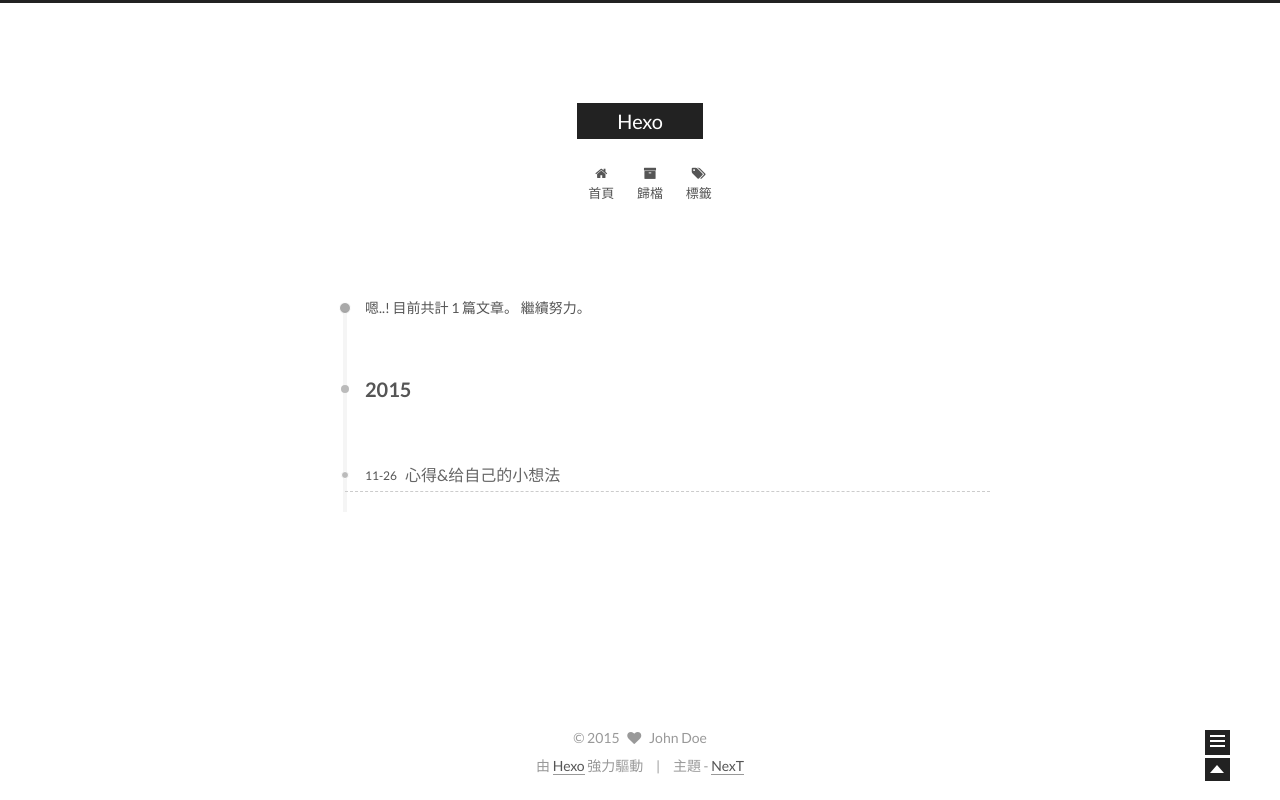
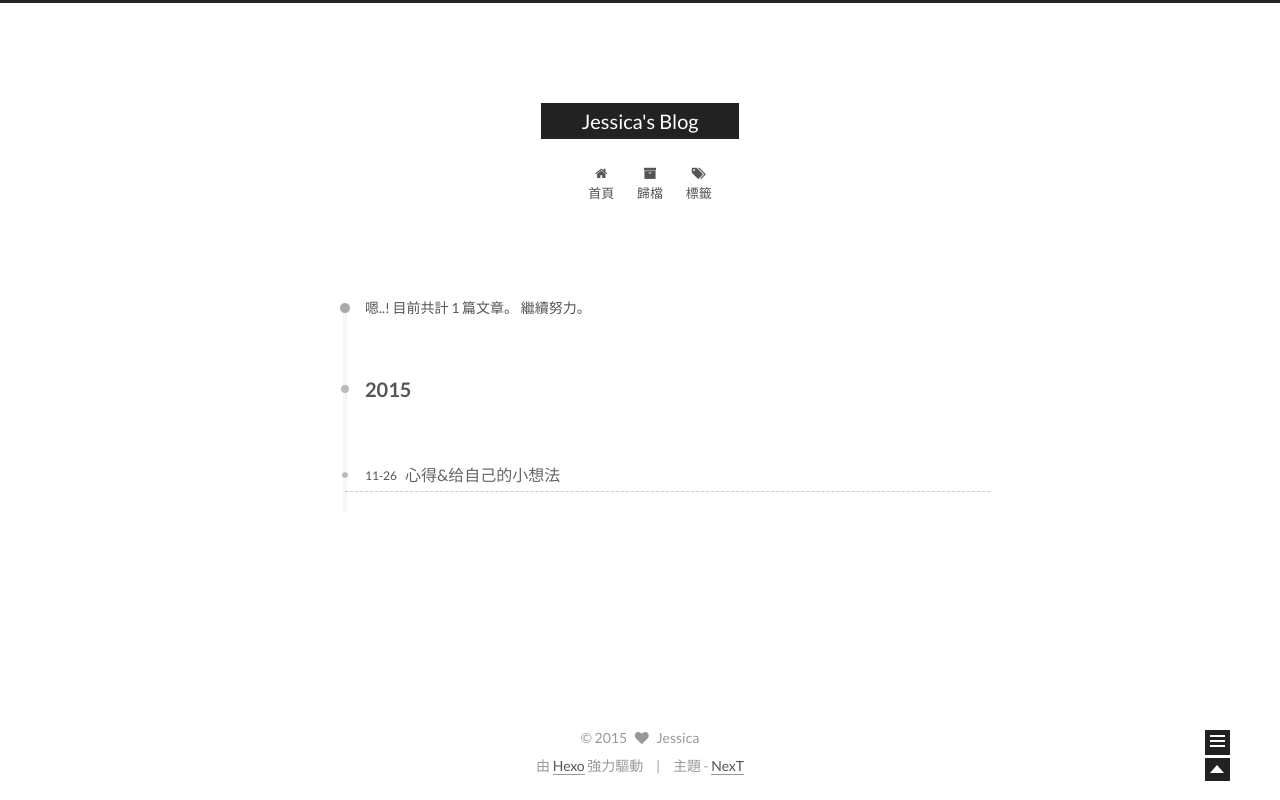
Before and after one commit to wengjiaojiao/wengjiaojiao.github.io, a plain HTML site: page archives/2015/11/index.html in a window 1280 px wide. Drawn offline with Linux system fonts and the light colour scheme.

Commit message:
Site updated: 2015-11-26 09:35:09

```diff
--- a/archives/2015/11/index.html
+++ b/archives/2015/11/index.html
@@ -53,12 +53,12 @@
 
 <meta name="description">
 <meta property="og:type" content="website">
-<meta property="og:title" content="Hexo">
+<meta property="og:title" content="Jessica's Blog">
 <meta property="og:url" content="http://yoursite.com/archives/2015/11/index.html">
-<meta property="og:site_name" content="Hexo">
+<meta property="og:site_name" content="Jessica's Blog">
 <meta property="og:description">
 <meta name="twitter:card" content="summary">
-<meta name="twitter:title" content="Hexo">
+<meta name="twitter:title" content="Jessica's Blog">
 <meta name="twitter:description">
 
 
@@ -71,7 +71,7 @@
   };
 </script>
 
-  <title> 歸檔 | Hexo </title>
+  <title> 歸檔 | Jessica's Blog </title>
 </head>
 
 <body itemscope itemtype="http://schema.org/WebPage" lang="">
@@ -102,7 +102,7 @@
   <div class="custom-logo-site-title">
     <a href="/"  class="brand" rel="start">
       <span class="logo-line-before"><i></i></span>
-      <span class="site-title">Hexo</span>
+      <span class="site-title">Jessica's Blog</span>
       <span class="logo-line-after"><i></i></span>
     </a>
   </div>
@@ -261,8 +261,8 @@
 
       <section class="site-overview sidebar-panel  sidebar-panel-active ">
         <div class="site-author motion-element" itemprop="author" itemscope itemtype="http://schema.org/Person">
-          <img class="site-author-image" src="/images/default_avatar.jpg" alt="John Doe" itemprop="image"/>
-          <p class="site-author-name" itemprop="name">John Doe</p>
+          <img class="site-author-image" src="/images/default_avatar.jpg" alt="Jessica" itemprop="image"/>
+          <p class="site-author-name" itemprop="name">Jessica</p>
         </div>
         <p class="site-description motion-element" itemprop="description"></p>
         <nav class="site-state motion-element">
@@ -322,7 +322,7 @@
   <span class="with-love">
     <i class="icon-next-heart fa fa-heart"></i>
   </span>
-  <span class="author" itemprop="copyrightHolder">John Doe</span>
+  <span class="author" itemprop="copyrightHolder">Jessica</span>
 </div>
 
 <div class="powered-by">
```
Also changed, not shown: 2015/11/26/心得-给自己的小想法/index.html (+6 -6 lines), archives/2015/index.html (+8 -8 lines), archives/index.html (+8 -8 lines), index.html (+8 -8 lines).
